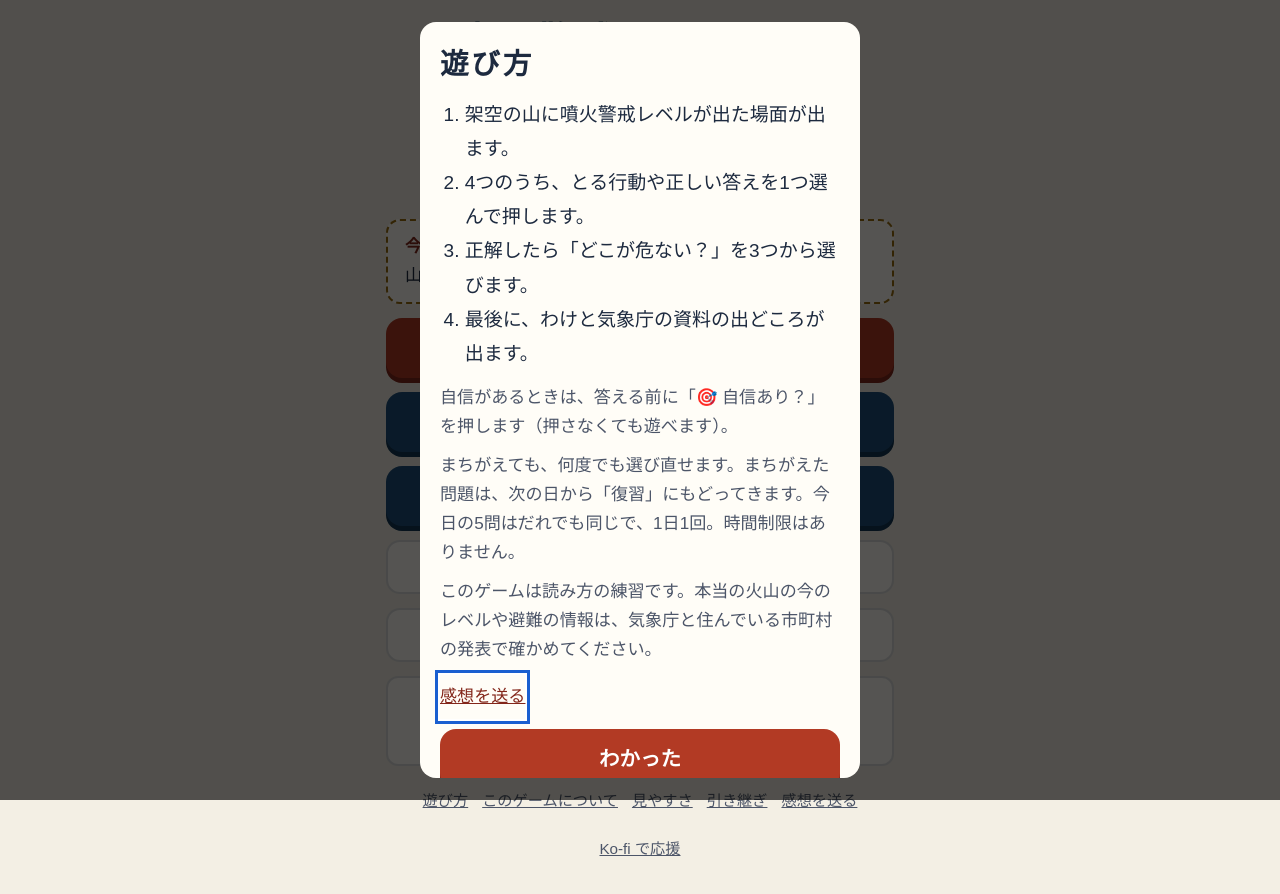
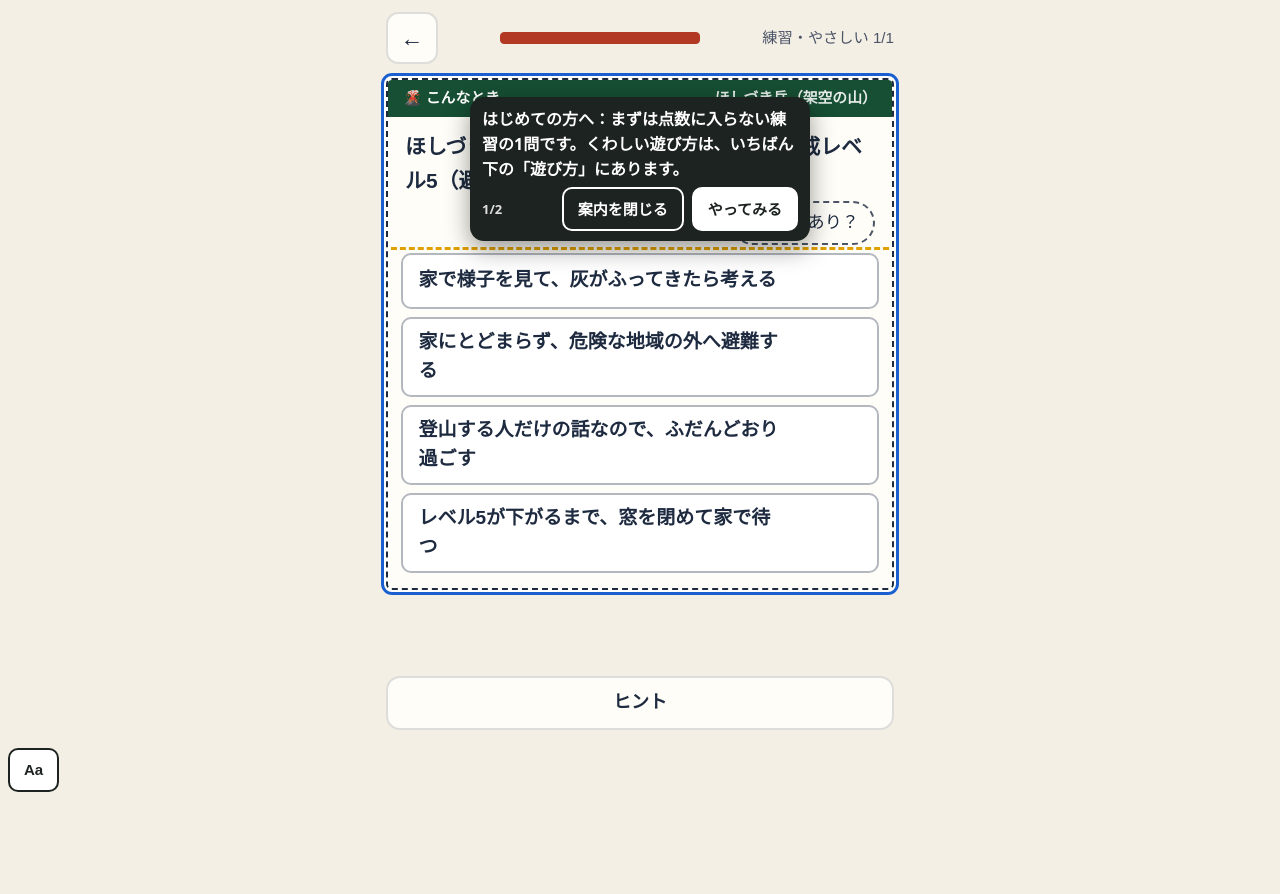
Before and after one commit to satou-aaaaa/funka-level, a plain HTML site: page index.html in a window 1280 px wide. After the commit the page ends 832 px from the top, so only its background shows below. Drawn offline with Linux system fonts and the light colour scheme; a web font is replaced by a local one.

Commit message:
ひな形の共通部品を写す（shared-workflows 67f7985） (#12)
Co-authored-by: template-sync <41898283+github-actions[bot]@users.noreply.github.com>

```diff
--- a/index.html
+++ b/index.html
@@ -344,7 +344,8 @@ html.a11y-say body{padding-bottom:calc(64px + env(safe-area-inset-bottom,0px))!i
 //      （incidents/2026-11-21-hand-copied-helpers-drift.md）。
 //      あわせて、はじめて遊ぶ人への案内（吹き出し Core.coach）を足した。長い「遊び方」の窓の代わりに、練習の1問を遊びながら
 //      その場で一言ずつ教える（NN/g「Mobile Instructional Overlays」・Andersen ほか CHI 2012「The Impact of Tutorials on Games of Varying Complexity」）。
-//   3: 2026-11-22 吹き出しを出しているあいだ 0.4 秒ごとに場所を測り直す（古い場所に残って押す所を隠すことがあった）。ボタンの字を「案内を閉じる」に
+//   3: 2026-11-22 吹き出しを出しているあいだ 0.4 秒ごとに場所を測り直す（古い場所に残って押す所を隠すことがあった）。ボタンの字を「案内を閉じる」に。
+//      段の wait（その所が出るまで待つ）を足した。全ゲームの「はじめての練習」を sync-template の migrateFirstPlay が足すため
 //   2: 2026-11-22 感想フォームのゲーム名を、渡さなければ題（<title>）から入れる。sync-template が全ゲームを game-core に切り替える（migrateCore）ため
 // 決まり: 外へ通信しない。ゲームの関数の名前（toast・buzz など）は上書きしない（Core.toast などで呼ぶ）。
 (function () {
@@ -430,6 +431,7 @@ html.a11y-say body{padding-bottom:calc(64px + env(safe-area-inset-bottom,0px))!i
   //   sel   …… 吹き出しを付ける所。まだ画面に無いあいだは待つ（ゲームが画面を作り直しても付け直す）
   //   until …… その所が画面に出たら次へ進む（答えた・正解した など）。無ければ sel を押したら次へ
   //   button …… 押すと次へ進むボタンの字（読むだけの吹き出し）
+  //   wait  …… その所が画面に出るまで、この吹き出しは出さずに待つ（答えたあとにだけ「次へ」を指す など）
   //   pos   …… "below"（既定）か "above"。その側に場所が無ければ、ページを少し動かして場所を空ける（読む所を隠さないため）
   // 吹き出しは押す所を隠さない（上か下の空いたほうに出す）。「案内を閉じる」と Esc でいつでもやめられる。
   const coach = (() => {
@@ -464,7 +466,7 @@ html.a11y-say body{padding-bottom:calc(64px + env(safe-area-inset-bottom,0px))!i
       while (steps && i < steps.length && steps[i].until && find(steps[i].until)) i++;
       if (!steps) return;
       if (i >= steps.length) return stop(true);
-      const st = steps[i], el = find(st.sel);
+      const st = steps[i], el = st.wait && !find(st.wait) ? null : find(st.sel);
       if (!el) { box.hidden = true; mark(null); return; }
       box.hidden = false; mark(el);
       const fresh = shown !== i;
@@ -921,7 +923,7 @@ function home() {
   $("go-cal").onclick = () => cal();
   $("go-ach").onclick = achView;
   bindFooter();
-  if (!s.tut) openHow();
+  if (!s.tut) firstPlay();
 }
 function practiceMenu() {
   app.innerHTML = `<header><button class="icon" id="back" aria-label="もどる">←</button><h1>練習<small>今日の記録には入りません（レベル帳には載ります）</small></h1></header>
@@ -932,6 +934,27 @@ function practiceMenu() {
   document.querySelectorAll(".lv button").forEach((b) => (b.onclick = () => startRun("p", +b.dataset.t)));
   bindFooter(); toTop();
 }
+// first-play:begin（shared-workflows の scripts/sync-template.mjs が足した。直すときはひな形を直す）
+// はじめての人：長い「遊び方」の窓を出さず、点数に入らない練習の1問を遊びながら、吹き出しで一言ずつ教える（game-core の Core.coach）。
+// 「見た」は始めたその場で残す（途中でやめても、次からはふつうに始まる。くわしい遊び方はいつでもいちばん下の「遊び方」から）
+const FIRST_STEPS = [
+  { sel: "#choices", button: "やってみる", text: "はじめての方へ：まずは点数に入らない練習の1問です。くわしい遊び方は、いちばん下の「遊び方」にあります。" },
+  { sel: "#next", wait: ".verdict", text: "できました。わけを読んだら、ここを押して進みます。" },
+];
+function firstPlay() {
+  save((s) => { s.tut = true; });
+  // 練習の入り口を開いて、いちばん上（いちばんやさしい）を押す。無ければ前の形（遊び方の窓）にもどす
+  practiceMenu();
+  const b = document.querySelector(".lv button");
+  if (!window.Core || !Core.coach || !b) { home(); return openHow(); }
+  b.click();
+  // 練習は1問だけにする（数を減らしてから描き直す）
+  save((s) => { const r = s.runs && s.runs.p; if (r && Array.isArray(r.list)) r.list = r.list.slice(0, 1); });
+  play();
+  // 案内を閉じた（Esc も）ら、1問の練習の途中経過を残さずにホームへ（ふだんの練習の「続きから」を出さない）
+  Core.coach.start(FIRST_STEPS, { home, onEnd: (done) => { if (done === false) { save((s) => { const r = s.runs && s.runs.p; if (r && !(r.res || []).length) delete s.runs.p; }); home(); } } });
+}
+// first-play:end
 function startRun(mode, opt) {
   const k = todayKey(); let ng = false;
   save((s) => {
```
Also changed, not shown: qa/run.mjs (+6 -5 lines).
